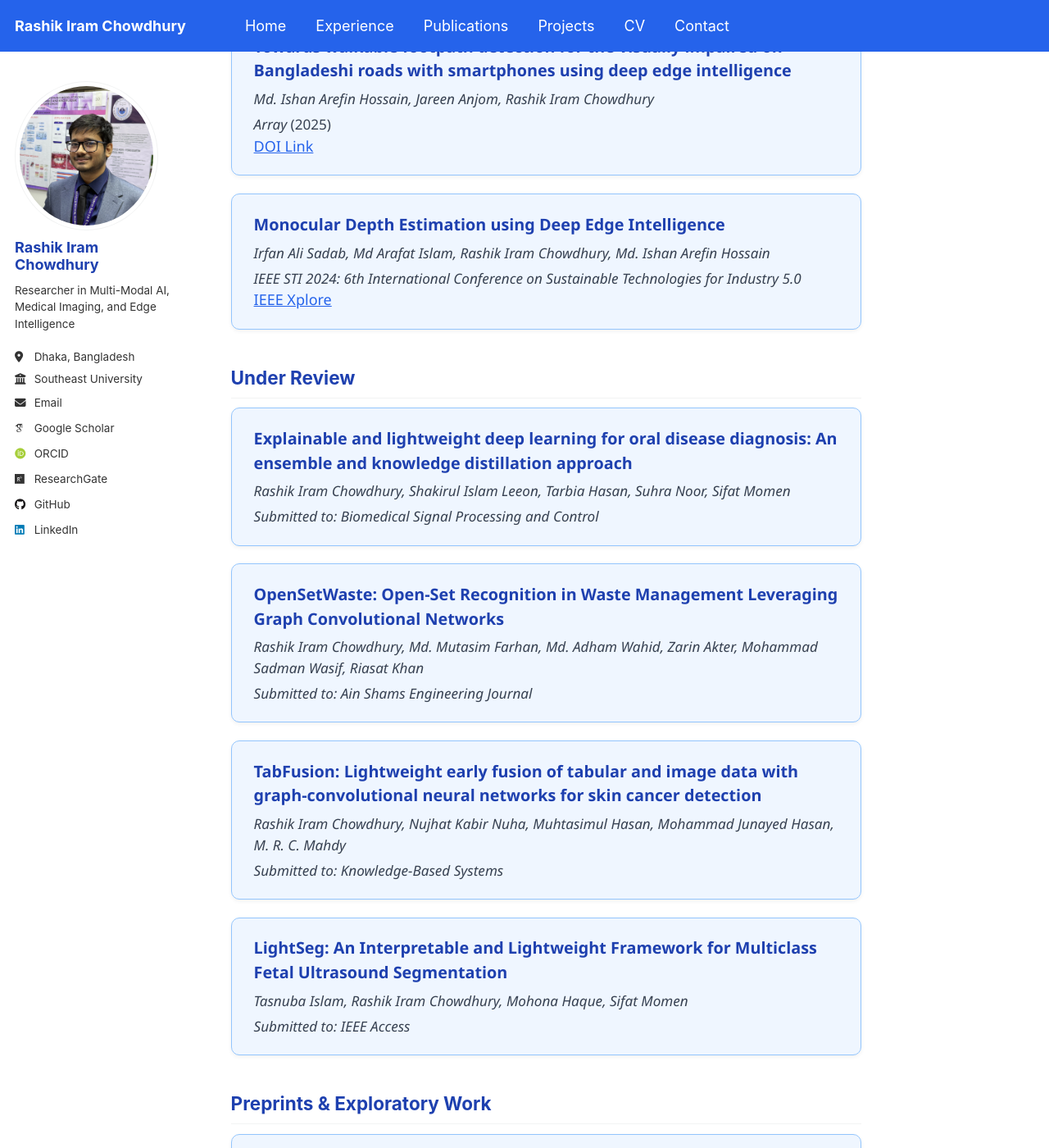
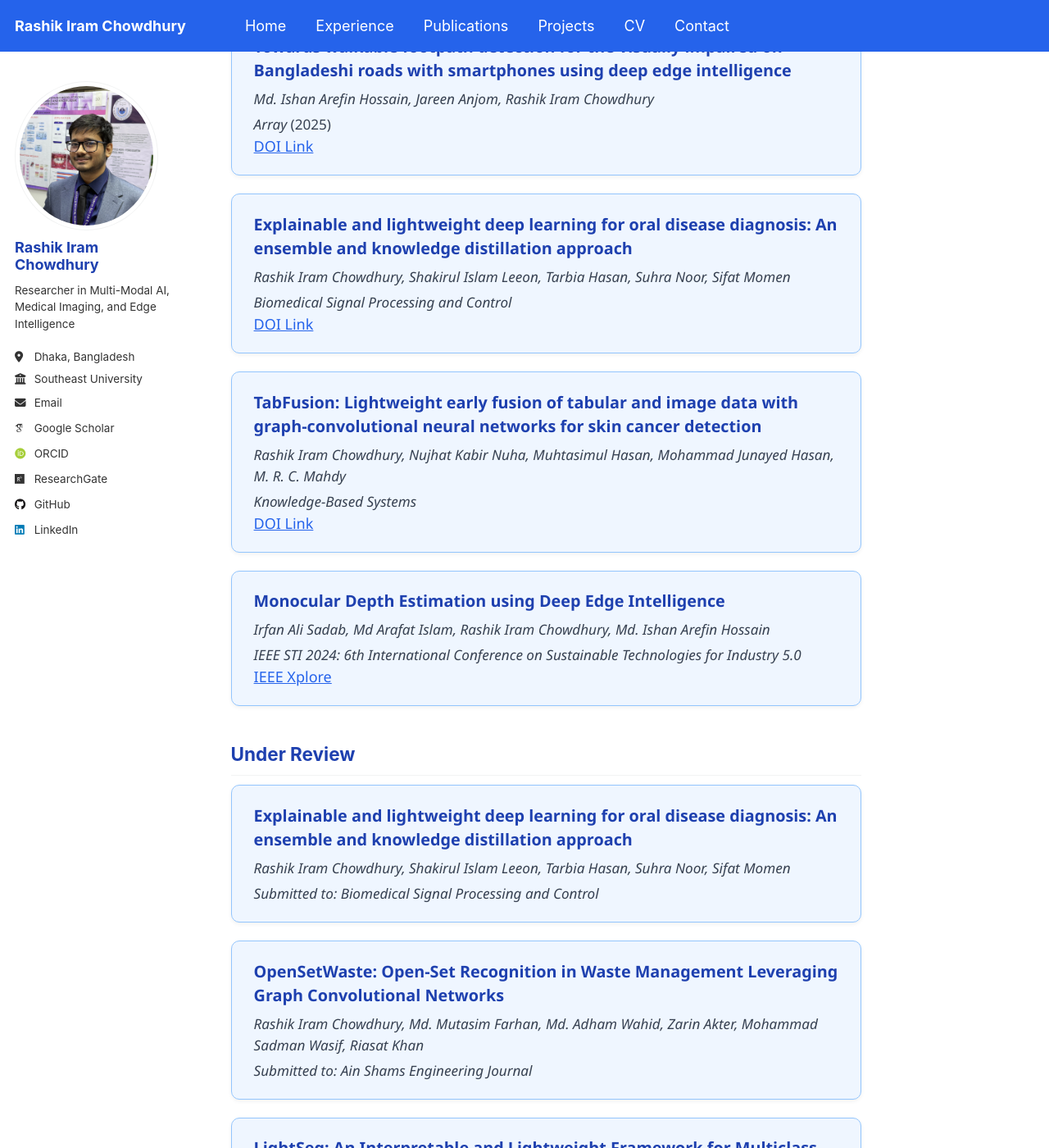
Before and after one commit to RashikIram/rashikiram.github.io, a Jekyll site: the page built from _pages/publications.html, in a window 1280 px wide and 1400 px high, scrolled down 387 px. Shown: the whole window at 82% size. Built offline with Jekyll 4.4.1, drawn with Linux system fonts in a browser that asks for light colours; some web fonts are replaced.

Commit message:
Update publications.html

```diff
--- a/_pages/publications.html
+++ b/_pages/publications.html
@@ -61,6 +61,21 @@ author_profile: true
   <div class="pub-link"><a href="https://doi.org/10.1016/j.array.2025.100388" target="_blank">DOI Link</a></div>
 </div>
 
+<div class="pub-card">
+  <div class="pub-title">Explainable and lightweight deep learning for oral disease diagnosis: An ensemble and knowledge distillation approach</div>
+  <div class="pub-authors">Rashik Iram Chowdhury, Shakirul Islam Leeon, Tarbia Hasan, Suhra Noor, Sifat Momen</div>
+  <div class="pub-venue"><em>Biomedical Signal Processing and Control</em></div>
+  <div class="pub-link"><a href="https://authors.elsevier.com/c/1n2xk6DBR3K~Bm" target="_blank">DOI Link</a></div>
+</div>
+
+<div class="pub-card">
+  <div class="pub-title">TabFusion: Lightweight early fusion of tabular and image data with graph-convolutional neural networks for skin cancer detection</div>
+  <div class="pub-authors">Rashik Iram Chowdhury, Nujhat Kabir Nuha, Muhtasimul Hasan, Mohammad Junayed Hasan, M. R. C. Mahdy</div>
+  <div class="pub-venue"><em>Knowledge-Based Systems</em></div>
+  <div class="pub-link"><a href="https://authors.elsevier.com/c/1n6ZB3OAb9Kcbi" target="_blank">DOI Link</a></div>
+</div>
+
+
 <!-- Conference -->
 <div class="pub-card">
   <div class="pub-title">Monocular Depth Estimation using Deep Edge Intelligence</div>
@@ -85,12 +100,6 @@ author_profile: true
 </div>
 
 <div class="pub-card">
-  <div class="pub-title">TabFusion: Lightweight early fusion of tabular and image data with graph-convolutional neural networks for skin cancer detection</div>
-  <div class="pub-authors">Rashik Iram Chowdhury, Nujhat Kabir Nuha, Muhtasimul Hasan, Mohammad Junayed Hasan, M. R. C. Mahdy</div>
-  <div class="pub-venue"><em>Submitted to: Knowledge-Based Systems</em></div>
-</div>
-
-<div class="pub-card">
   <div class="pub-title"> LightSeg: An Interpretable and Lightweight Framework for Multiclass Fetal Ultrasound Segmentation</div>
   <div class="pub-authors"> Tasnuba Islam, Rashik Iram Chowdhury, Mohona Haque, Sifat Momen</div>
   <div class="pub-venue"><em>Submitted to: IEEE Access</em></div>
```
